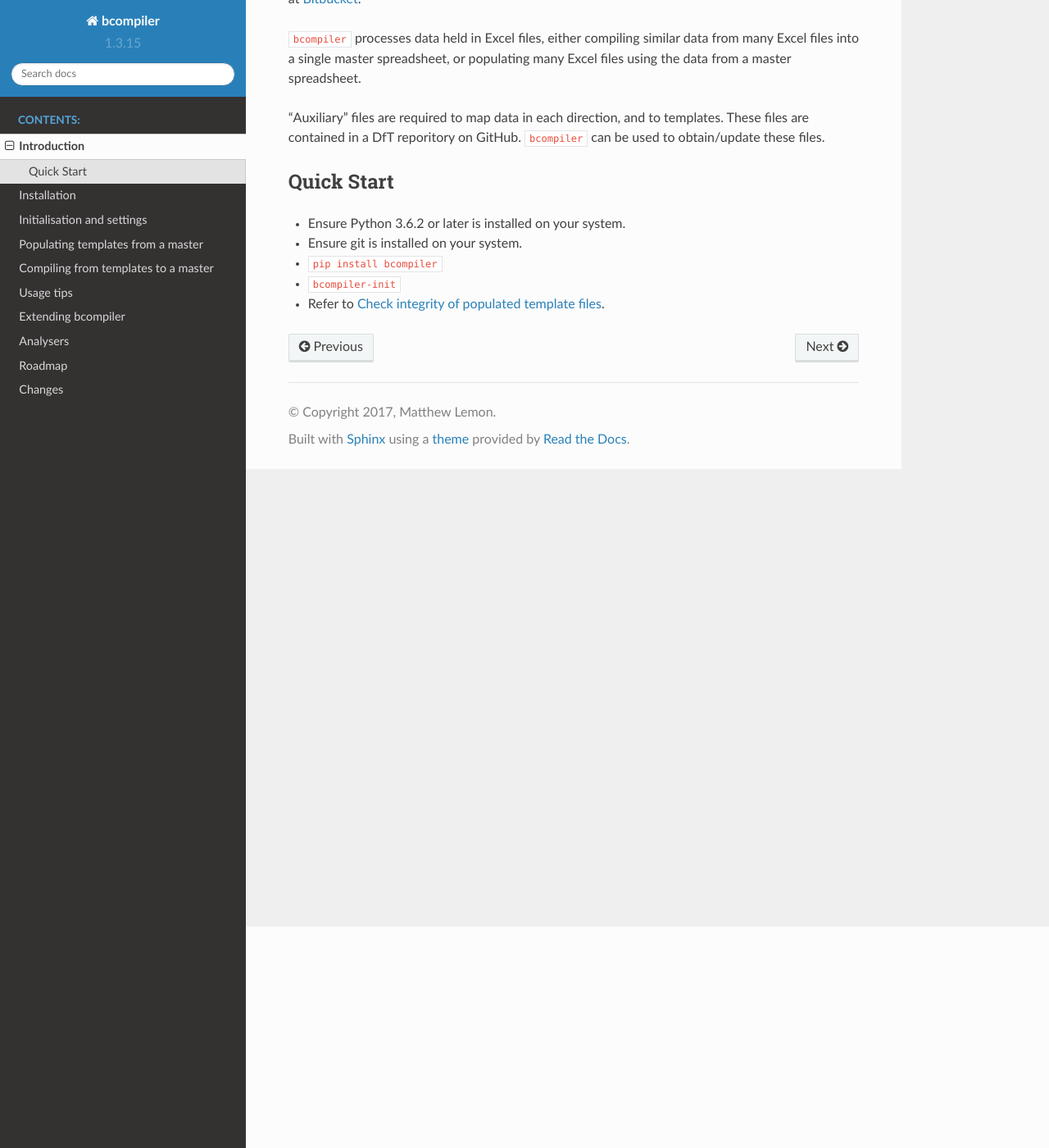
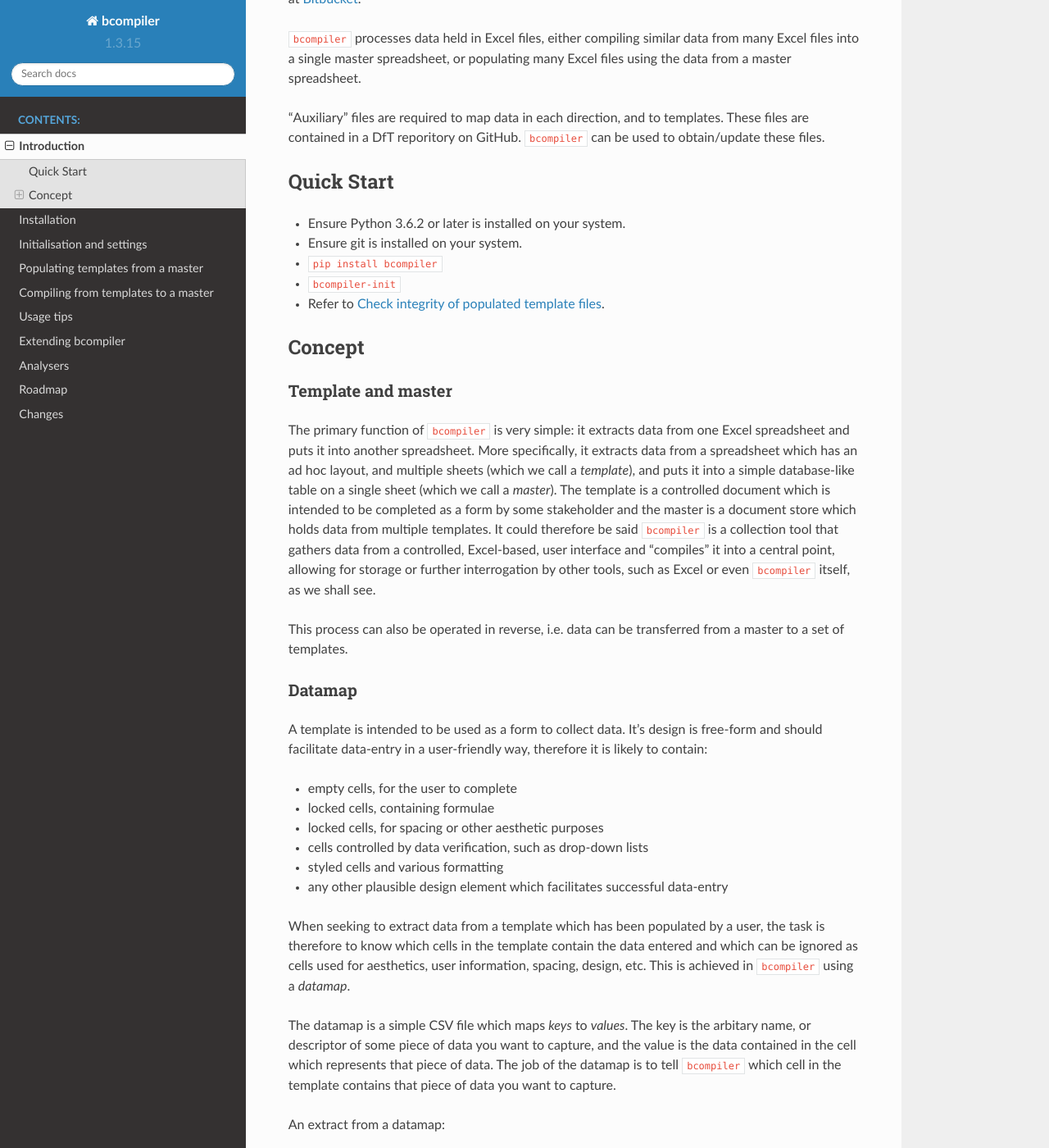
Before and after one commit to yulqen/bcompiler, a Sphinx documentation site: the page built from docs/introduction.rst, in a window 1280 px wide and 1400 px high, scrolled down 270 px. Shown: the whole window at 82% size. Built offline with Sphinx 7.4.7 and the Read the Docs theme 2.0.0, drawn with Linux system fonts in a browser that asks for light colours; some of the changed text lies outside the part shown.

Commit message:
added concept documentation

```diff
--- a/docs/introduction.rst
+++ b/docs/introduction.rst
@@ -24,3 +24,103 @@
 * ``pip install bcompiler``
 * ``bcompiler-init``
 * Refer to :ref:`use`.
+
+Concept
+-------
+
+Template and master
+~~~~~~~~~~~~~~~~~~~~~
+
+The primary function of ``bcompiler`` is very simple:
+it extracts data from one Excel spreadsheet and puts it into another
+spreadsheet. More specifically, it extracts data from a spreadsheet which has
+an ad hoc layout, and multiple sheets (which we call a *template*), and puts it
+into a simple database-like table on a single sheet (which we call a *master*).
+The template is a controlled document which is intended to be completed as
+a form by some stakeholder and the master is a document store which holds data
+from multiple templates.  It could therefore be said ``bcompiler`` is
+a collection tool that gathers data from a controlled, Excel-based, user
+interface and "compiles" it into a central point, allowing for storage or
+further interrogation by other tools, such as Excel or even ``bcompiler``
+itself, as we shall see.
+
+This process can also be operated in reverse, i.e. data can be transferred from
+a master to a set of templates.
+
+Datamap
+~~~~~~~
+
+A template is intended to be used as a form to collect data. It's design is
+free-form and should facilitate data-entry in a user-friendly way, therefore it
+is likely to contain:
+
+* empty cells, for the user to complete
+* locked cells, containing formulae
+* locked cells, for spacing or other aesthetic purposes
+* cells controlled by data verification, such as drop-down lists
+* styled cells and various formatting
+* any other plausible design element which facilitates successful data-entry
+
+When seeking to extract data from a template which has been populated by
+a user, the task is therefore to know which cells in the template contain the
+data entered and which can be ignored as cells used for aesthetics, user
+information, spacing, design, etc. This is achieved in ``bcompiler`` using
+a *datamap*.
+
+The datamap is a simple CSV file which maps *keys* to *values*. The key is the
+arbitary name, or descriptor of some piece of data you want to capture, and the
+value is the data contained in the cell which represents that piece of data.
+The job of the datamap is to tell ``bcompiler`` which cell in the template
+contains that piece of data you want to capture.
+
+An extract from a datamap::
+
+    First Name,Summary,F10,
+    Last Name,Summary,F11
+    Date of Birth,Summary,G10,
+    Nickname,Summary,G11
+
+Here, "First Name" is a *key*, whose *value* can be found in cell *F10* of the
+*Summary* sheet in the target template. Likewise for "Last Name", "Date of
+Birth", etc.
+
+.. note::
+
+    The datamap (called ``datamap.csv``) is an *auxiliary file*, created by
+    ``bcompiler`` in a special location inside the the ``Documents`` folder of your
+    computer. An auxiliary file is simply a file whose contents help ``bcompiler``
+    do its job and can be amended by any user of the program.
+
+.. warning::
+
+    Without a correctly populated datamap, ``bcompiler`` has no way of finding
+    data, so it is an essential component of the process and can be the source
+    errors and unexpected values.
+
+Designing or amending a template
+~~~~~~~~~~~~~~~~~~~~~~~~~~~~~~~~~~
+
+The process of designing a new template (or amending and existing one) is
+therefore very straightforward.
+
+The template is laid-out according to whatever design/principles are
+suitable. Cell-locking and other security measures are inacted within the Excel
+file to control where data can be entered by the user and to protect formulas,
+adding or deleted rows/columns, etc.
+
+A ``datamap.csv`` file is then created (or amended if changing an existing
+template), using Excel or Notepad or any other text editing application, and
+each cell in the template intended to be populated by the user and/or captured
+by ``bcompiler`` is listed on a single line, in CSV (comma-seperated) format::
+
+    First Name,Summary,F10,
+    Last Name,Summary,F11
+    Date of Birth,Summary,G10,
+    Nickname,Summary,G11
+    Data Field 1,Finance,A3
+    Data Field 2,Finance,A4
+    ...
+
+The ``datamap.csv`` file is saved and placed in the ``bcompiler/source/``
+directory in the computer's ``Documents`` directory (the name of which differs
+depending on whether using Windows, Mac OS X or Linux).
```
